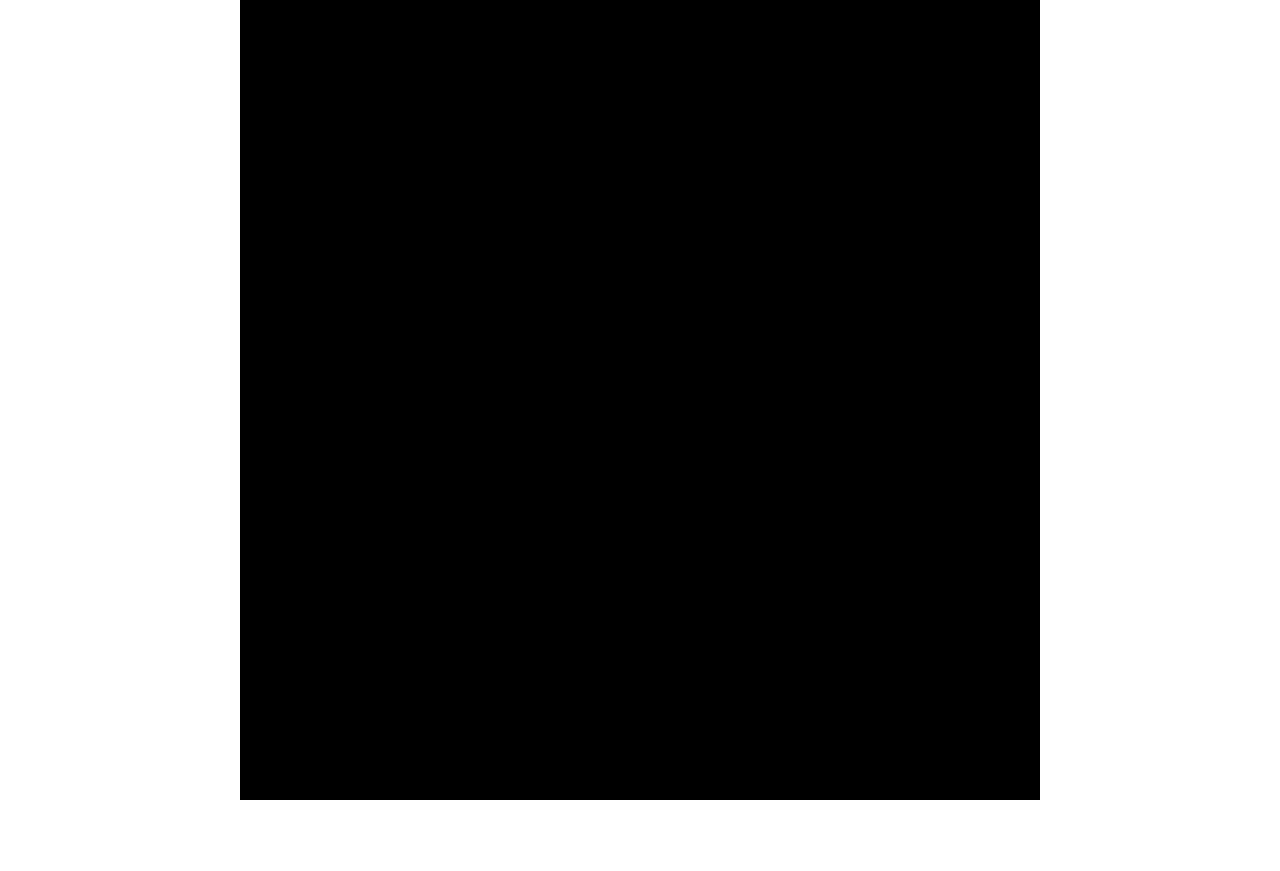
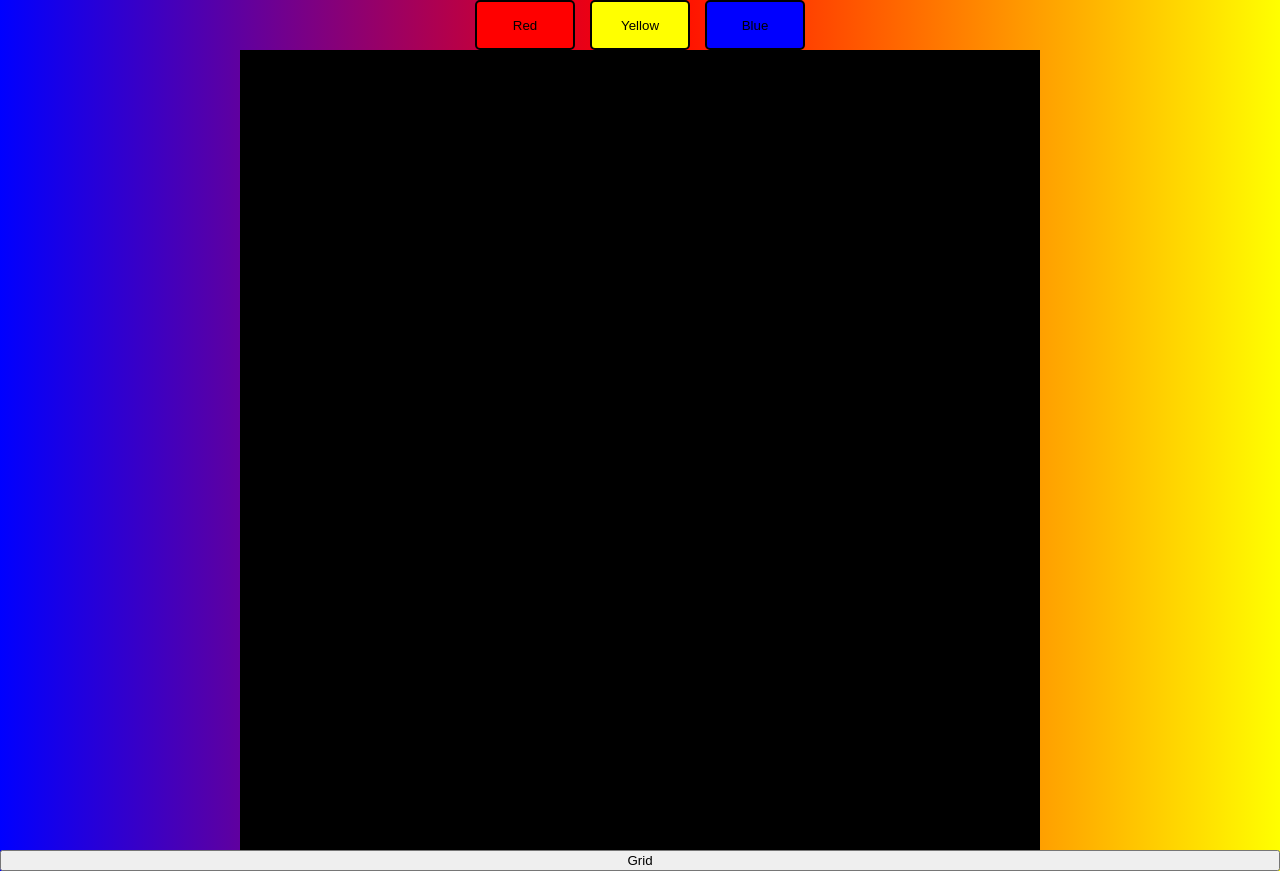
Before and after one commit to scolopendra0113-hue/Etch-a-Sketch, a plain HTML site: page index.html in a window 1280 px wide. Before the commit the page ends 800 px from the top, so only its background shows below. Drawn offline with Linux system fonts and the light colour scheme.

Commit message:
Немного оформления, добавлены кнопки

```diff
--- a/index.html
+++ b/index.html
@@ -7,7 +7,13 @@
     <link rel="stylesheet" href="style.css">
 </head>
 <body>
+    <div class="container-btn">
+        <button class="btn red">Red</button>
+        <button class="btn yellow">Yellow</button>
+        <button class="btn blue">Blue</button>
+    </div>
     <div class="container"></div>
+    <button class="grid">Grid</button>
     <script src="./js.js"></script>
 </body>
 </html>
--- a/js.js
+++ b/js.js
@@ -1,9 +1,13 @@
 let container = document.querySelector(".container")
+let grid = document.querySelector(".grid")
+grid.addEventListener('click', () => prompt("How many grid(1-100)"))
 
 //Глобально отслеживаем зажата ли кнопка
 let isDrawing = false
 window.addEventListener('mousedown', () => isDrawing = true)
 window.addEventListener('mouseup', () => isDrawing = false)
+
+
 
 function paint(el) {
     el.classList.add('active')
--- a/style.css
+++ b/style.css
@@ -1,6 +1,10 @@
 body {
     margin: 0;
     padding: 0;
+    display: flex;
+    flex-direction: column;
+
+    background: linear-gradient(to right, blue, red, yellow);
 }
 
 .container {
@@ -15,6 +19,32 @@ body {
     margin-right: auto;
 }
 
+.container-btn {
+    display: flex;
+    justify-content: center;
+    align-items: center;
+    gap: 15px;
+}
+
+.btn {
+    width: 100px;
+    height: 50px;
+
+    border: 2px solid;
+    border-radius: 5px;
+}
+
+.blue {
+    background-color: blue;
+}
+
+.red {
+    background-color: red;
+}
+
+.yellow {
+    background-color: yellow;
+}
 
 .block {
     background-color: black;
```
